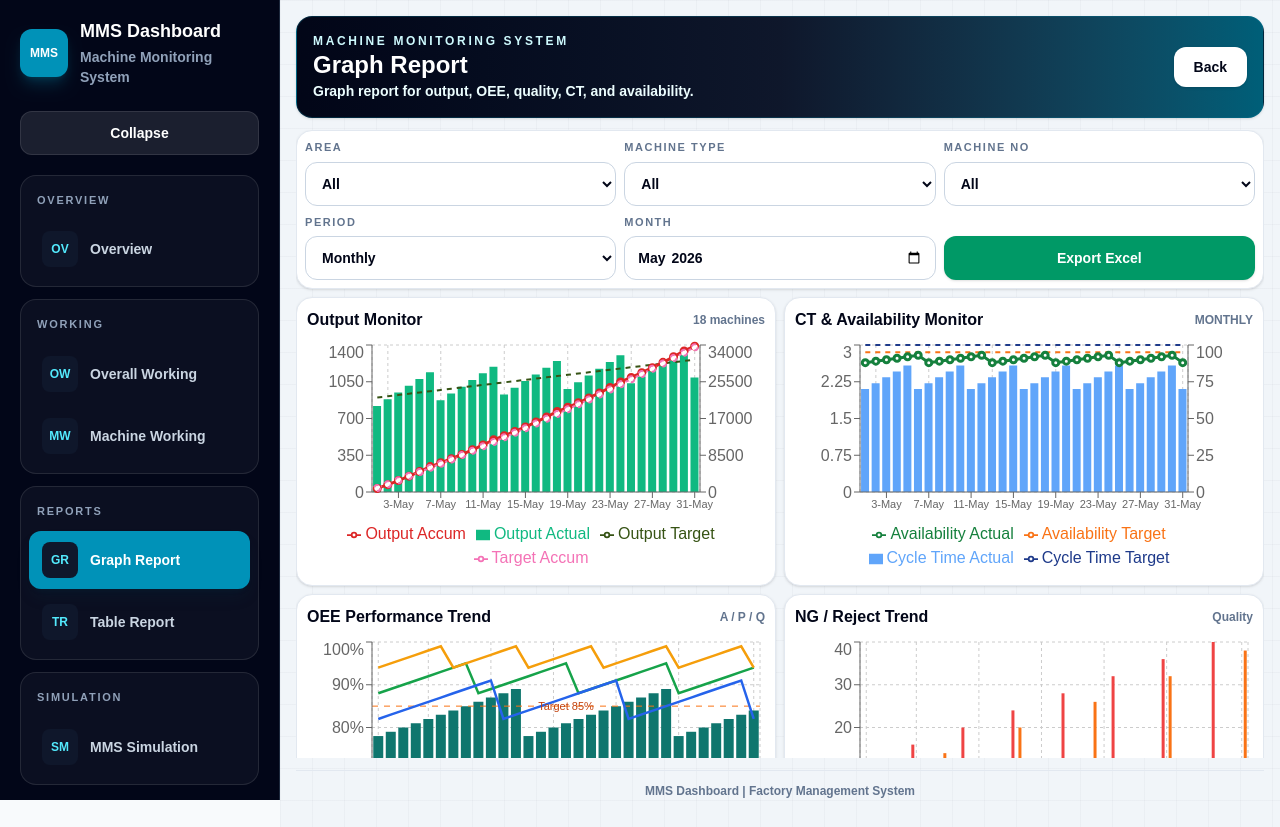
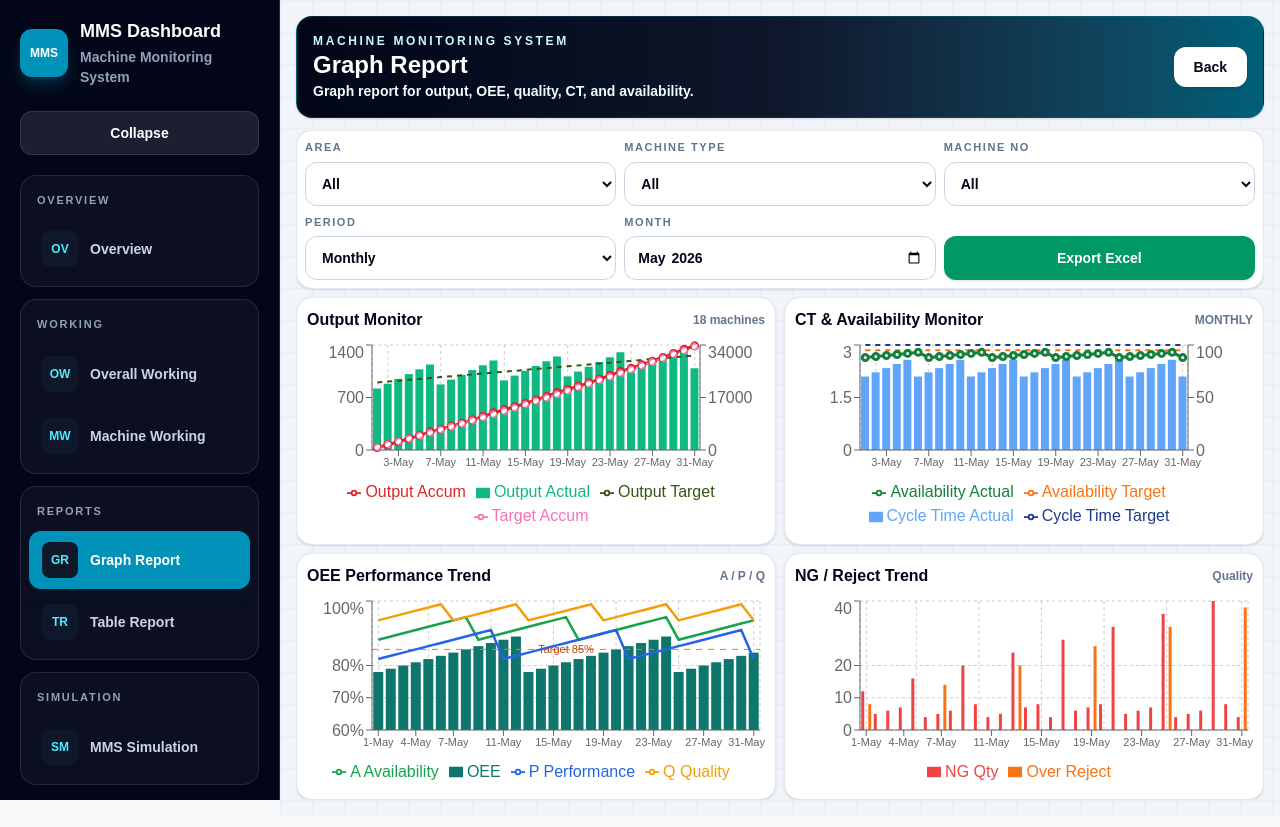
Before and after one commit to apiwatapply-svg/maintenance_project, a Next.js app in the folder frontend/: page /mms-dashboard/graph-report in a window 1280 px wide. Built offline with nearby package versions, Linux system fonts and the light colour scheme.

Commit message:
Fit MMS pages to viewport

```diff
--- a/frontend/src/components/MmsDashboardShell.js
+++ b/frontend/src/components/MmsDashboardShell.js
@@ -288,10 +288,10 @@ const styles = {
   backButton: "inline-flex h-10 items-center justify-center rounded-xl bg-white px-5 text-sm font-black text-slate-950 shadow-sm transition hover:bg-slate-100",
   brand: "mb-6 flex items-center gap-3",
   brandText: "[&_h1]:m-0 [&_h1]:text-lg [&_h1]:font-black [&_h1]:leading-tight [&_p]:m-0 [&_p]:mt-1 [&_p]:text-sm [&_p]:font-bold [&_p]:text-slate-400",
-  chartBox: "h-[235px] min-w-0 overflow-hidden",
+  chartBox: "h-full min-h-0 min-w-0 overflow-hidden",
   chartBoxCompact: "h-[150px] min-h-0 min-w-0 overflow-hidden",
   chartBoxOverall: "h-full min-h-0 min-w-0 overflow-hidden",
-  chartBoxTall: "h-[392px] min-h-[392px] overflow-hidden",
+  chartBoxTall: "h-[calc(100vh-508px)] min-h-[260px] overflow-hidden",
   chartTabButton: "inline-flex h-8 items-center justify-center rounded-lg border border-blue-600 bg-white px-5 text-xs font-black text-blue-700 shadow-sm transition hover:bg-blue-50",
   chartTabButtonActive: "inline-flex h-8 items-center justify-center rounded-lg border border-blue-700 bg-blue-700 px-5 text-xs font-black text-white shadow-sm transition hover:bg-blue-700",
   collapseButton: "mb-5 h-11 w-full rounded-xl border border-white/10 bg-white/10 text-sm font-black text-white transition hover:bg-white/15",
@@ -355,7 +355,7 @@ const styles = {
   overviewHeroGrid: "grid grid-cols-[1.25fr_0.75fr] gap-3 max-[1100px]:grid-cols-1",
   overviewKpi: "rounded-xl border border-slate-200 bg-slate-50 p-3 shadow-sm [&_small]:block [&_small]:text-[10px] [&_small]:font-black [&_small]:uppercase [&_small]:tracking-[0.12em] [&_small]:text-slate-500 [&_span]:mt-1 [&_span]:block [&_span]:text-xs [&_span]:font-bold [&_span]:text-slate-500 [&_strong]:mt-1 [&_strong]:block [&_strong]:text-2xl [&_strong]:font-black [&_strong]:text-slate-950",
   overviewKpiStrip: "grid grid-cols-6 gap-3 max-[1400px]:grid-cols-3 max-[760px]:grid-cols-2",
-  overviewLayout: "grid h-[calc(100vh-172px)] min-h-0 grid-rows-[auto_auto_minmax(0,1fr)] gap-2 overflow-hidden",
+  overviewLayout: "grid h-[calc(100vh-16px)] min-h-0 grid-rows-[auto_auto_minmax(0,1fr)] gap-2 overflow-hidden",
   overviewMachineCard: "grid h-[126px] min-w-0 content-between overflow-hidden rounded-xl border-2 p-1.5 shadow-sm",
   overviewMachineGate: "mt-1 flex min-w-0 items-center justify-between gap-1 [&_b]:min-w-0 [&_b]:truncate [&_b]:rounded-md [&_b]:border [&_b]:border-violet-200 [&_b]:bg-violet-50 [&_b]:px-1.5 [&_b]:py-0.5 [&_b]:text-[7px] [&_b]:font-black [&_b]:text-violet-800 [&_span]:shrink-0 [&_span]:rounded-md [&_span]:border [&_span]:px-1.5 [&_span]:py-0.5 [&_span]:text-[7px] [&_span]:font-black",
   overviewMachineGrid: "grid grid-cols-[repeat(auto-fill,minmax(146px,1fr))] auto-rows-[126px] gap-1.5",
@@ -369,7 +369,7 @@ const styles = {
   overviewQuickFilters: "col-span-full flex flex-wrap gap-2 border-t border-slate-200 pt-2 max-[760px]:col-span-1 [&_button]:h-9 [&_button]:rounded-lg [&_button]:border [&_button]:border-slate-300 [&_button]:bg-white [&_button]:px-3 [&_button]:text-xs [&_button]:font-black [&_button]:text-slate-700 [&_button]:shadow-sm [&_button]:transition [&_button:hover]:bg-slate-50",
   overviewQuickFilterActive: "!border-slate-950 !bg-slate-950 !text-white",
   overviewTypeBlock: "rounded-lg border border-slate-200 bg-slate-50 p-1.5 [&_h5]:mb-1 [&_h5]:text-[10px] [&_h5]:font-black [&_h5]:text-slate-700",
-  overallCard: "flex h-[286px] flex-col overflow-hidden rounded-2xl border border-slate-200 bg-white shadow-sm",
+  overallCard: "flex h-[calc((100vh-236px)/2)] min-h-[260px] flex-col overflow-hidden rounded-2xl border border-slate-200 bg-white shadow-sm",
   overallChartCell: "grid min-h-0 grid-rows-[minmax(0,1fr)_22px]",
   overallChartLegend: "flex flex-wrap items-center justify-center gap-x-2 gap-y-0.5 overflow-hidden px-1 text-[8px] font-bold leading-none text-slate-600 [&_i]:inline-block [&_i]:h-2 [&_i]:w-2 [&_i]:rounded-sm [&_span]:inline-flex [&_span]:items-center [&_span]:gap-1",
   overallChartRow: "grid flex-1 grid-cols-2 gap-1.5 p-1.5 max-[800px]:grid-cols-1",
@@ -388,14 +388,14 @@ const styles = {
   overallMiniTopLine: "grid min-w-0 grid-cols-[minmax(0,1fr)_auto] items-center gap-2 px-2 py-1",
   overallStatusBlock: "grid flex-1 grid-rows-[72px_minmax(0,1fr)] gap-1.5 p-1.5",
   overallTabSwitch: "flex h-11 overflow-hidden rounded-xl border border-slate-200 bg-slate-50 p-1",
-  panel: "rounded-2xl border border-slate-200 bg-white p-2.5 shadow-sm",
+  panel: "grid min-h-0 grid-rows-[auto_minmax(0,1fr)] rounded-2xl border border-slate-200 bg-white p-2.5 shadow-sm",
   panelActionButton: "inline-flex h-8 items-center justify-center rounded-lg border border-slate-300 bg-white px-3 text-xs font-black text-slate-800 shadow-sm transition hover:bg-slate-50",
   panelActionButtonPrimary: "inline-flex h-8 items-center justify-center rounded-lg border border-slate-900 bg-slate-950 px-3 text-xs font-black text-white shadow-sm transition hover:bg-slate-800",
   panelActions: "flex flex-wrap items-center justify-end gap-2",
   panelControlHeader: "mb-3 flex flex-wrap items-center justify-between gap-3 [&_h3]:m-0 [&_h3]:text-lg [&_h3]:font-black [&_p]:m-0 [&_p]:text-xs [&_p]:font-black [&_p]:text-slate-500",
   panelHeader: "mb-2 flex items-center justify-between gap-3 [&_h3]:m-0 [&_h3]:text-base [&_h3]:font-black [&_span]:text-xs [&_span]:font-black [&_span]:text-slate-500",
   reportFilterPanel: "grid grid-cols-[1fr_1fr_1fr_120px_160px_auto] items-end gap-2 rounded-2xl border border-slate-200 bg-white p-2 shadow-sm max-[1300px]:grid-cols-3 max-[760px]:grid-cols-1",
-  reportGrid2: "grid min-h-0 grid-cols-2 gap-2 max-[1100px]:grid-cols-1",
+  reportGrid2: "grid h-full min-h-0 grid-cols-2 grid-rows-2 gap-2 max-[1100px]:grid-cols-1",
   reportDateBodyPanel: "min-w-0 overflow-x-auto overflow-y-hidden",
   reportDateHeaderPanel: "min-w-0 overflow-hidden bg-slate-800",
   reportDateTable: "min-w-[1550px] border-separate border-spacing-0 text-[11px] text-slate-950 [&_td]:h-9 [&_td]:border-b [&_td]:border-r [&_td]:border-slate-300 [&_td]:px-2.5 [&_td]:py-1.5 [&_td]:text-center [&_td]:align-middle [&_td]:font-bold",
@@ -404,9 +404,9 @@ const styles = {
   reportFixedPanel: "w-[628px] shrink-0 overflow-hidden border-r-2 border-slate-700 bg-white",
   reportFixedTable: "w-full table-fixed border-separate border-spacing-0 text-[11px] text-slate-950 [&_td]:h-9 [&_td]:border-b [&_td]:border-r [&_td]:border-slate-300 [&_td]:px-2.5 [&_td]:py-1.5 [&_td]:text-center [&_td]:align-middle [&_td]:font-bold [&_tr>*:first-child]:border-l",
   reportFixedTableHeader: "w-full table-fixed border-separate border-spacing-0 text-[11px] text-white [&_th]:h-10 [&_th]:border-b [&_th]:border-r [&_th]:border-slate-600 [&_th]:bg-slate-800 [&_th]:px-2.5 [&_th]:py-2 [&_th]:text-center [&_th]:align-middle [&_th]:text-[10px] [&_th]:font-black [&_th]:leading-tight [&_th]:text-white [&_tr>*:first-child]:border-l",
-  reportMatrixBody: "max-h-[calc(100vh-290px)] overflow-y-auto overflow-x-hidden overscroll-contain",
+  reportMatrixBody: "min-h-0 overflow-y-auto overflow-x-hidden overscroll-contain",
   reportMatrixHeader: "sticky top-0 z-30 flex min-w-0 border-b-2 border-slate-700 bg-slate-800",
-  reportMatrixPanel: "overflow-hidden rounded-xl border border-slate-500 bg-white shadow-sm",
+  reportMatrixPanel: "grid h-full min-h-0 grid-rows-[auto_minmax(0,1fr)] overflow-hidden rounded-xl border border-slate-500 bg-white shadow-sm",
   reportMatrixSplit: "flex min-w-0",
   reportMetricCell: "border-l-2 border-l-slate-500 bg-slate-50 text-left font-black",
   reportMergedCell: "border-b-2 border-l border-slate-500 bg-slate-50 text-center font-black text-slate-950",
@@ -415,6 +415,10 @@ const styles = {
   reportTotalCell: "border-l-2 border-l-slate-500 bg-amber-100 font-black text-amber-950",
   reportPrimaryButton: "inline-flex h-11 items-center justify-center rounded-xl bg-emerald-600 px-4 text-sm font-black text-white shadow-sm transition hover:bg-emerald-700",
   reportTabHeader: "flex items-center justify-between gap-3 rounded-2xl border border-slate-200 bg-white p-3 shadow-sm [&_h3]:m-0 [&_h3]:text-lg [&_h3]:font-black [&_p]:m-0 [&_p]:text-xs [&_p]:font-bold [&_p]:text-slate-500",
+  reportTableBody: "grid h-full min-h-0 grid-rows-[minmax(0,1fr)] gap-2",
+  reportTableBodyWithSummary: "grid h-full min-h-0 grid-rows-[auto_minmax(0,1fr)] gap-2",
+  reportTableMatrixSlot: "min-h-0",
+  reportViewportLayout: "grid h-[calc(100vh-130px)] min-h-0 grid-rows-[auto_minmax(0,1fr)] gap-2 overflow-hidden",
   reportCards: "grid grid-cols-[1.2fr_.8fr] gap-3 max-[1100px]:grid-cols-1",
   screen: "min-h-screen text-slate-950",
   shiftScale: "grid grid-cols-7 px-2 text-center text-[9px] font-black text-slate-500",
@@ -513,7 +517,7 @@ export default function MmsDashboardShell({ view = "overview" }) {
              {shouldShowGlobalFilter(activeView) ? <FilterBar view={activeView} /> : null}
              {renderView(activeView)}
           </section>
-          {!["overview", "table-report", "machine-working"].includes(activeView) ? <div className={styles.footer}>MMS Dashboard | Factory Management System</div> : null}
+          {!["overview", "table-report", "machine-working", "graph-report", "overall-machine-working"].includes(activeView) ? <div className={styles.footer}>MMS Dashboard | Factory Management System</div> : null}
         </section>
       </div>
     </main>
@@ -930,7 +934,7 @@ function GraphReportView({ defaultPeriod = "monthly", forcePeriod = false }) {
   const series = buildMmsGraphReportSeries(filters.graphPeriod, filters);
 
   return (
-    <section className={styles.overviewLayout}>
+    <section className={styles.reportViewportLayout}>
       <ReportFilterBar filters={filters} machines={reportMachines} onChange={setFilters} showPeriod />
       <section className={styles.reportGrid2}>
         <Panel title="Output Monitor" meta={`${selectedMachines.length} machines`}>
@@ -1006,11 +1010,17 @@ function TableReportView({ defaultPeriod = "monthly" }) {
   const rows = buildMmsReportMatrixRows(selectedMachines, columns, { machineType: filters.machineType });
   const summary = buildMmsMachineTypeSummary(selectedMachines);
 
-  return (
-    <section className={styles.overviewLayout}>
+  const hasMachineTypeSummary = filters.machineType !== "All";
+
+  return (
+    <section className={styles.reportViewportLayout}>
       <ReportFilterBar filters={filters} machines={reportMachines} onChange={setFilters} showPeriod />
-      {filters.machineType !== "All" ? <MachineTypeSummary machineType={filters.machineType} summary={summary} /> : null}
-      <ReportMatrixTable columns={columns} rows={rows} />
+      <div className={hasMachineTypeSummary ? styles.reportTableBodyWithSummary : styles.reportTableBody}>
+        {hasMachineTypeSummary ? <MachineTypeSummary machineType={filters.machineType} summary={summary} /> : null}
+        <div className={styles.reportTableMatrixSlot}>
+          <ReportMatrixTable columns={columns} rows={rows} />
+        </div>
+      </div>
     </section>
   );
 }
```
